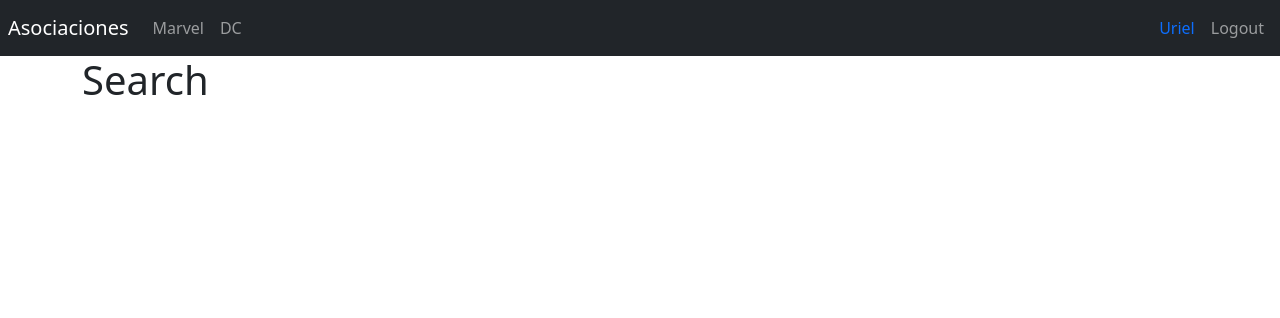
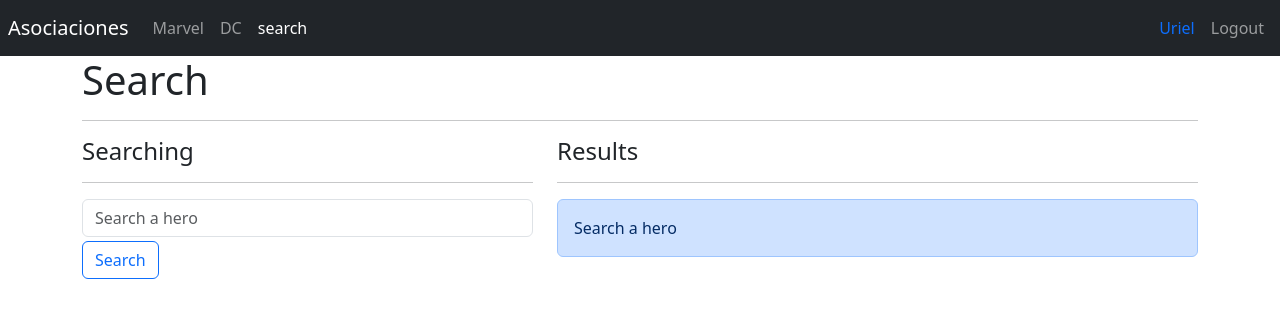
Before and after one commit to v-UrielCoder/Seccion-14-React, a React (Vite) app: page /search in a window 1280 px wide. Shown: the top 318 px of the page. Built offline with nearby package versions, Linux system fonts and the light colour scheme.

Commit message:
Fin de la seccion 14

```diff
--- a/index.html
+++ b/index.html
@@ -3,6 +3,10 @@
   <head>
     <meta charset="UTF-8" />
     <link rel="icon" type="image/svg+xml" href="/vite.svg" />
+    <link
+      rel="stylesheet"
+      href="https://cdnjs.cloudflare.com/ajax/libs/animate.css/4.1.1/animate.min.css"
+    />
     <link href="https://cdn.jsdelivr.net/npm/bootstrap@5.3.0-alpha1/dist/css/bootstrap.min.css" rel="stylesheet" integrity="sha384-GLhlTQ8iRABdZLl6O3oVMWSktQOp6b7In1Zl3/Jr59b6EGGoI1aFkw7cmDA6j6gD" crossorigin="anonymous">
     <meta name="viewport" content="width=device-width, initial-scale=1.0" />
     <title>Heroes App</title>
--- a/package.json
+++ b/package.json
@@ -11,6 +11,7 @@
   "dependencies": {
     "localforage": "^1.10.0",
     "match-sorter": "^6.3.1",
+    "query-string": "^8.1.0",
     "react": "^18.2.0",
     "react-dom": "^18.2.0",
     "react-router-dom": "^6.6.1",
--- a/src/heroes/components/HeroCard.jsx
+++ b/src/heroes/components/HeroCard.jsx
@@ -22,11 +22,11 @@ export const HeroCard = ({
   const heroImageUrl = `/assets/heroes/${id}.jpg`
 
   return (
-    <div className="col">
+    <div className="col animate__animated animate__fadeIn">
       <div className="card">
         <div className="row no-gutters">
 
-          <div className="col-4">
+          <div className="col-4 ">
             <img src= {heroImageUrl} alt={ superhero } className="card-img" />
           </div>
 
--- /dev/null
+++ b/src/heroes/components/SearchMessage.jsx
@@ -0,0 +1,13 @@
+
+export const SearchMessage = ({ q = '', heroes = [] }) => {
+  return (
+    <>
+      {
+        ( q === '' )
+          ? <div className="alert alert-primary animate__animated animate__fadeIn">Search a hero</div>
+          : ( heroes.length === 0)
+            && <div className="alert alert-danger animate__animated animate__fadeIn">No hero with <b>{ q }</b></div>
+      }
+    </>
+  )
+}
--- a/src/heroes/components/index.js
+++ b/src/heroes/components/index.js
@@ -1,2 +1,3 @@
 export * from './HeroList'
 export * from './HeroCard'
+export * from './SearchMessage'
--- /dev/null
+++ b/src/heroes/helpers/getHeroesByName.js
@@ -0,0 +1,13 @@
+import { heroes } from "../data/heroes";
+
+
+export const getHeroesByName = ( name = '' ) => {
+
+  name = name.toLocaleLowerCase().trim();
+
+  if( name.length === 0) return [];
+
+  return heroes.filter(
+    hero => hero.superhero.toLocaleLowerCase().includes( name )
+  )
+}
--- a/src/heroes/helpers/index.js
+++ b/src/heroes/helpers/index.js
@@ -1,2 +1,3 @@
 export * from './getHerosByPublisher'
 export * from './getHeroById'
+export * from './getHeroesByName'
--- a/src/heroes/pages/HeroPage.jsx
+++ b/src/heroes/pages/HeroPage.jsx
@@ -31,13 +31,13 @@ export const HeroPage = () => {
   }
 
   return (
-    <div className='row mt-5 '>
+    <div className='row mt-5 animate__animated animate__fadeInLeft'>
 
       <div className="col-4">
         <img
           src={ `/assets/heroes/${id}.jpg` }
           alt={hero.superhero}
-          className='img-thumbnail'
+          className='img-thumbnail '
         />
       </div>
 
--- a/src/heroes/pages/Search.jsx
+++ b/src/heroes/pages/Search.jsx
@@ -1,6 +1,73 @@
+import { useLocation, useNavigate } from 'react-router-dom'
+import queryString from 'query-string'
+import { useForm } from '../../hooks/useForm'
+import { HeroCard, SearchMessage } from '../components'
+import { getHeroesByName } from '../helpers'
+
 
 export const Search = () => {
+
+  const navigate = useNavigate();
+  const location = useLocation();
+
+  const { q = '' } = queryString.parse( location.search )
+
+  const heroes = getHeroesByName( q );
+
+  const { searchText, onInputChange} = useForm({
+    searchText: q
+  })
+
+  const onSearchSubmit = ( event ) => {
+    event.preventDefault();
+    // if( searchText.trim().legth <= 1) return
+
+    navigate(`?q=${ searchText }`)
+  }
+
   return (
-    <h1>Search</h1>
+    <>
+      <h1>Search</h1>
+      <hr />
+
+      <div className="row">
+
+
+        <div className="col-5">
+          <h4>Searching</h4>
+          <hr />
+
+          <form onSubmit={onSearchSubmit}>
+            <input
+              type="text"
+              placeholder="Search a hero"
+              className="form-control"
+              name="searchText"
+              autoComplete="off"
+              value={ searchText }
+              onChange={onInputChange}
+            />
+
+            <button className="btn btn-outline-primary mt-1">
+              Search
+            </button>
+          </form>
+        </div>
+
+        <div className="col-7">
+          <h4>Results</h4>
+          <hr />
+
+          <SearchMessage q={q} heroes={heroes} />
+
+          {
+            heroes.map( hero => (
+              <HeroCard key={hero.superhero} {...hero} />
+            ))
+          }
+        </div>
+      </div>
+
+    </>
   )
 }
--- /dev/null
+++ b/src/hooks/useForm.js
@@ -0,0 +1,25 @@
+import { useState } from 'react';
+
+export const useForm = ( initialForm = {} ) => {
+
+    const [ formState, setFormState ] = useState( initialForm );
+
+    const onInputChange = ({ target }) => {
+        const { name, value } = target;
+        setFormState({
+            ...formState,
+            [ name ]: value
+        });
+    }
+
+    const onResetForm = () => {
+        setFormState( initialForm );
+    }
+
+    return {
+        ...formState,
+        formState,
+        onInputChange,
+        onResetForm,
+    }
+}
--- a/src/ui/components/NavBar.jsx
+++ b/src/ui/components/NavBar.jsx
@@ -37,6 +37,13 @@ export const Navbar = () => {
                     >
                         DC
                     </NavLink>
+
+                    <NavLink
+                        className={ ({isActive}) => `nav-link ${isActive? 'active' : ''}` }
+                        to="/search"
+                    >
+                        search
+                    </NavLink>
                 </div>
             </div>
 
```
Also changed, not shown: 1 other file (tests, documents, lock files or other folders).
